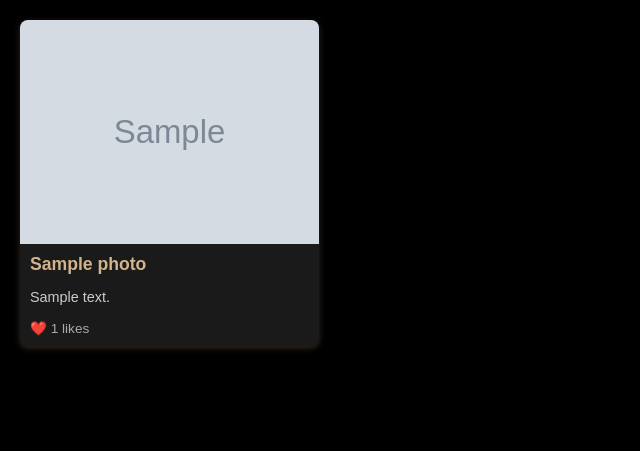
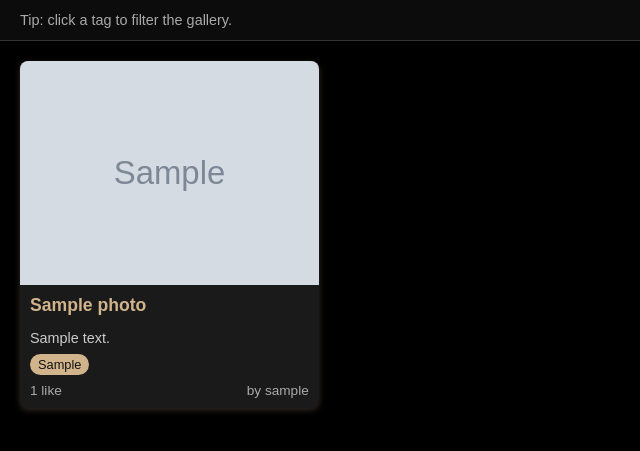
Before and after one commit to ethanmwangi/photo_gallery, a Django app: page / in a window 1280 px wide. Shown: the part 112-563 px from the top of the page, without its empty margins (0-640 px from the left). Run offline with Django 5.2, Linux system fonts and the light colour scheme; tables that the repository leaves empty hold one stand-in row (values such as "Sample post"); grey boxes marked "Sample" are stand-in pictures.

Commit message:
made tags

```diff
--- a/photogallery_project_app/templates/home.html
+++ b/photogallery_project_app/templates/home.html
@@ -4,69 +4,27 @@
 <head>
     <title>Photo Gallery</title>
     <style>
-        body {
-            font-family: Arial, sans-serif;
-            background-color: #000; /* dark background */
-            color: #d2b48c; /* light brown text */
-            margin: 0;
-            padding: 0;
-        }
-        header {
-            background-color: #111; /* slightly lighter black for header */
-            padding: 15px 20px;
-            display: flex;
-            justify-content: space-between;
-            align-items: center;
-            border-bottom: 2px solid #d2b48c; /* accent border */
-        }
-        header a {
-            text-decoration: none;
-            color: #d2b48c; /* light brown links */
-            margin-left: 15px;
-            font-weight: bold;
-        }
-        header a:hover {
-            color: #fff; /* highlight on hover */
-        }
-        .gallery {
-            display: grid;
-            grid-template-columns: repeat(auto-fill, minmax(250px, 1fr));
-            gap: 15px;
-            padding: 20px;
-        }
-        .photo-card {
-            background-color: #1a1a1a; /* dark card background */
-            border-radius: 8px;
-            overflow: hidden;
-            box-shadow: 0 2px 6px rgba(255, 215, 180, 0.2); /* light brown shadow */
-            transition: transform 0.2s ease-in-out, box-shadow 0.2s ease-in-out;
-        }
-        .photo-card:hover {
-            transform: scale(1.02);
-            box-shadow: 0 4px 12px rgba(210, 180, 140, 0.4);
-        }
-        .photo-card img {
-            width: 100%;
-            height: auto;
-            display: block;
-        }
-        .photo-info {
-            padding: 10px;
-        }
-        .photo-info h3 {
-            margin: 0 0 5px;
-            font-size: 1.1rem;
-            color: #d2b48c;
-        }
-        .photo-info p {
-            color: #ccc;
-            font-size: 0.9rem;
-        }
-        .likes {
-            margin-top: 5px;
-            font-size: 0.85rem;
-            color: #aaa;
-        }
+        body { font-family: Arial, sans-serif; background-color: #000; color: #d2b48c; margin: 0; padding: 0; }
+        header { background-color: #111; padding: 15px 20px; display: flex; justify-content: space-between; align-items: center; border-bottom: 2px solid #d2b48c; }
+        header a { text-decoration: none; color: #d2b48c; margin-left: 15px; font-weight: bold; }
+        header a:hover { color: #fff; }
+
+        .filter-bar { display: flex; align-items: center; gap: 10px; padding: 12px 20px; border-bottom: 1px solid #333; background: #0c0c0c; }
+        .chip { display: inline-block; padding: 6px 10px; border-radius: 999px; border: 1px solid #d2b48c; color: #d2b48c; text-decoration: none; font-size: 0.85rem; }
+        .chip:hover { background: #1a1a1a; }
+        .muted { color: #aaa; font-size: 0.9rem; }
+
+        .gallery { display: grid; grid-template-columns: repeat(auto-fill, minmax(250px, 1fr)); gap: 15px; padding: 20px; }
+        .photo-card { background-color: #1a1a1a; border-radius: 8px; overflow: hidden; box-shadow: 0 2px 6px rgba(255, 215, 180, 0.2); transition: transform 0.2s, box-shadow 0.2s; }
+        .photo-card:hover { transform: scale(1.02); box-shadow: 0 4px 12px rgba(210, 180, 140, 0.4); }
+        .photo-card img { width: 100%; height: auto; display: block; }
+        .photo-info { padding: 10px; }
+        .photo-info h3 { margin: 0 0 5px; font-size: 1.1rem; color: #d2b48c; }
+        .photo-info p { color: #ccc; font-size: 0.9rem; margin-bottom: 8px; }
+        .tag-row { display: flex; flex-wrap: wrap; gap: 6px; }
+        .tag { font-size: 0.8rem; color: #111; background: #d2b48c; text-decoration: none; padding: 3px 8px; border-radius: 999px; }
+        .tag:hover { background: #ffd79f; }
+        .meta { display: flex; justify-content: space-between; align-items: center; margin-top: 8px; color: #aaa; font-size: 0.85rem; }
     </style>
 </head>
 <body>
@@ -84,6 +42,16 @@
     </nav>
 </header>
 
+<div class="filter-bar">
+    {% if current_tag %}
+        <span class="muted">Filtering by tag:</span>
+        <span class="chip">{{ current_tag }}</span>
+        <a class="chip" href="{% url 'home' %}">Clear filter</a>
+    {% else %}
+        <span class="muted">Tip: click a tag to filter the gallery.</span>
+    {% endif %}
+</div>
+
 <div class="gallery">
     {% for photo in photos %}
         <div class="photo-card">
@@ -93,13 +61,25 @@
             <div class="photo-info">
                 <h3>{{ photo.title }}</h3>
                 <p>{{ photo.description|truncatewords:15 }}</p>
-                <div class="likes">
-                    ❤️ {{ photo.likes.count }} likes
+
+                {% if photo.tags %}
+                    <div class="tag-row">
+                        {% for tag in photo.tag_list %}
+                            {% if tag %}
+                                <a class="tag" href="{% url 'home' %}?tag={{ tag|urlencode }}">{{ tag }}</a>
+                            {% endif %}
+                        {% endfor %}
+                    </div>
+                {% endif %}
+
+                <div class="meta">
+                    <span>{{ photo.likes.count }} like{{ photo.likes.count|pluralize }}</span>
+                    <span>by {{ photo.uploaded_by.username }}</span>
                 </div>
             </div>
         </div>
     {% empty %}
-        <p>No photos yet. Be the first to upload!</p>
+        <p style="padding:20px;">No photos yet. Be the first to upload!</p>
     {% endfor %}
 </div>
 
--- a/photogallery_project_app/urls.py
+++ b/photogallery_project_app/urls.py
@@ -4,10 +4,16 @@ from django.contrib.auth import views as auth_views
 
 urlpatterns = [
     path('', views.home, name='home'),
+
+    # Photos
     path('photo/<int:photo_id>/', views.photo_detail, name='photo_detail'),
-    path('photo/<int:photo_id>/like/', views.like_photo, name='like_photo'),  # ✅ Like/unlike
+    path('photo/<int:photo_id>/like/', views.toggle_like, name='toggle_like'),
+
+    # Upload
     path('upload/', views.upload_photo, name='upload_photo'),
-    path('register/', views.register, name='register'),  # For user sign-up
-    path('login/', auth_views.LoginView.as_view(template_name='login.html'), name='login'),  # For user login
-    path('logout/', auth_views.LogoutView.as_view(template_name='logout.html'), name='logout'),  # For user logout
+
+    # Auth
+    path('register/', views.register, name='register'),
+    path('login/', auth_views.LoginView.as_view(template_name='login.html'), name='login'),
+    path('logout/', auth_views.LogoutView.as_view(template_name='logout.html'), name='logout'),
 ]
--- a/photogallery_project_app/views.py
+++ b/photogallery_project_app/views.py
@@ -2,17 +2,33 @@ from django.shortcuts import render, redirect, get_object_or_404
 from django.contrib.auth.forms import UserCreationForm
 from django.contrib import messages
 from django.contrib.auth.decorators import login_required
+from django.http import HttpResponseRedirect
+from django.urls import reverse
+
 from .models import Photo
-from .forms import PhotoForm   # ✅ make sure you have forms.py with PhotoForm defined
+from .forms import PhotoForm
 
 
-# Homepage – show all photos
 def home(request):
-    photos = Photo.objects.all().order_by('-date_uploaded')  # newest first
-    return render(request, 'home.html', {'photos': photos})
+    """
+    Homepage: shows all photos or filters by ?tag=...
+    """
+    current_tag = request.GET.get('tag')  # e.g. /?tag=Travel
+
+    if current_tag:
+        # Simple, practical filter: case-insensitive contains.
+        # (Because tags are stored comma-separated; we'll keep it simple.)
+        photos = Photo.objects.filter(tags__icontains=current_tag).order_by('-date_uploaded')
+    else:
+        photos = Photo.objects.all().order_by('-date_uploaded')
+
+    context = {
+        'photos': photos,
+        'current_tag': current_tag,
+    }
+    return render(request, 'home.html', context)
 
 
-# User registration
 def register(request):
     if request.method == 'POST':
         form = UserCreationForm(request.POST)
@@ -26,14 +42,16 @@ def register(request):
     return render(request, 'register.html', {'form': form})
 
 
-# Upload photo (requires login)
 @login_required
 def upload_photo(request):
+    """
+    Upload a new photo. Requires login.
+    """
     if request.method == 'POST':
         form = PhotoForm(request.POST, request.FILES)
         if form.is_valid():
             photo = form.save(commit=False)
-            photo.uploaded_by = request.user  # ✅ attach uploader
+            photo.uploaded_by = request.user  # ensure uploader saved
             photo.save()
             return redirect('home')
     else:
@@ -41,20 +59,28 @@ def upload_photo(request):
     return render(request, 'upload_photo.html', {'form': form})
 
 
-# Photo detail page
 def photo_detail(request, photo_id):
+    """
+    Single photo page.
+    """
     photo = get_object_or_404(Photo, id=photo_id)
     return render(request, 'photo_detail.html', {'photo': photo})
 
 
-# Like/unlike a photo
 @login_required
-def like_photo(request, photo_id):
+def toggle_like(request, photo_id):
+    """
+    Like/unlike a photo, then bounce back to where the user came from.
+    """
     photo = get_object_or_404(Photo, id=photo_id)
 
     if request.user in photo.likes.all():
-        photo.likes.remove(request.user)  # Unlike
+        photo.likes.remove(request.user)
     else:
-        photo.likes.add(request.user)  # Like
+        photo.likes.add(request.user)
 
+    # Prefer 'next' param, else back to detail, else home.
+    next_url = request.GET.get('next')
+    if next_url:
+        return HttpResponseRedirect(next_url)
     return redirect('photo_detail', photo_id=photo.id)
```
Also changed, not shown: photogallery_project_app/templates/photo_detail.html (+29 -1 lines).
